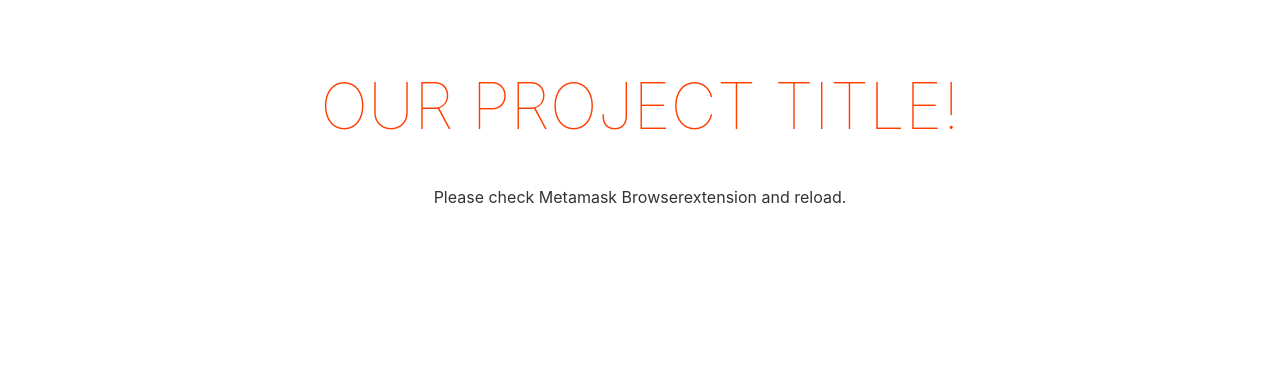
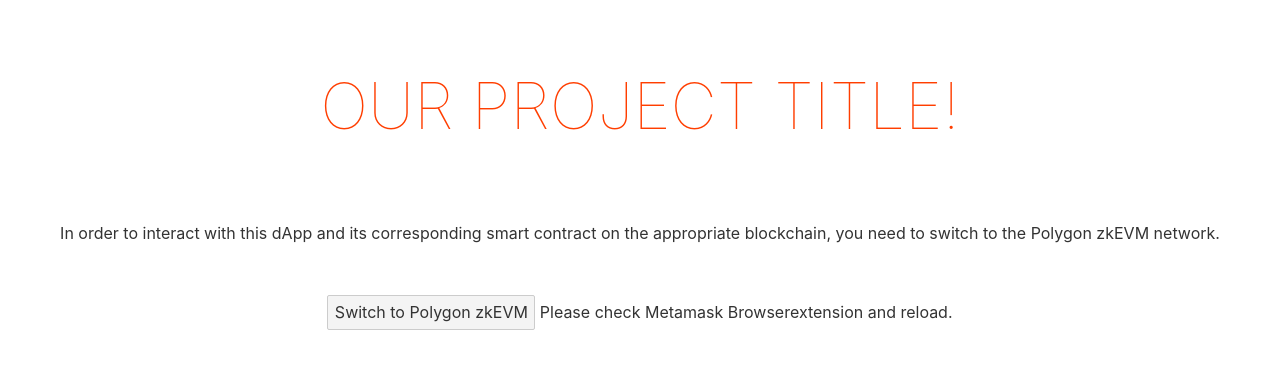
Before and after one commit to michael-spengler/free, a Svelte app in the folder frontend/: page / in a window 1280 px wide. Shown: the top 368 px of the page. Built offline with nearby package versions, Linux system fonts and the light colour scheme.

Commit message:
add switch to the appropriate blockchain

```diff
--- a/frontend/src/App.svelte
+++ b/frontend/src/App.svelte
@@ -2,6 +2,9 @@
 	import Metamask from "./Metamask.svelte";
 
 	export let projectTitle;
+	export let targetChainId;
+	export let targetChainName;
+	export let smartContractAddressOnChain;
 
 	let publicWalletAddressOfVisitor;
 	let connectedToChainId;
@@ -15,7 +18,11 @@
 <main>
 	<h1>{projectTitle}!</h1>
 
-	<Metamask on:walletConnected={handleWalletConnected} />
+	<Metamask
+	targetChainId={targetChainId}
+	targetChainName={targetChainName}
+	smartContractAddressOnChain={smartContractAddressOnChain}
+	on:walletConnected={handleWalletConnected} />
 
 	{#if publicWalletAddressOfVisitor != undefined}
 		<p><br /></p>
--- a/frontend/src/Metamask.svelte
+++ b/frontend/src/Metamask.svelte
@@ -1,6 +1,9 @@
 <script>
     import { onMount } from "svelte";
     import { createEventDispatcher } from "svelte";
+
+    export let targetChainId;
+    export let targetChainName;
 
     let connectedWallet;
     let chainId;
@@ -10,9 +13,9 @@
 
     onMount(async () => {
         try {
-            prepareDAPPContext()
-        } catch(error) {
-            alert(error.message)
+            prepareDAPPContext();
+        } catch (error) {
+            alert(error.message);
         }
     });
 
@@ -22,7 +25,6 @@
                 "You need a browserwallet like https://metamask.io to interact with this dApp."
             );
         } else {
-            console.log("You are ready to rock");
             accounts = await window.ethereum.request({
                 method: "eth_requestAccounts",
             });
@@ -31,6 +33,7 @@
             chainId = await window.ethereum.request({
                 method: "eth_chainId",
             });
+
             dispatch("walletConnected", {
                 publicWalletAddress: connectedWallet,
                 chainId: chainId,
@@ -38,9 +41,27 @@
 
             window.ethereum.on("chainChanged", handleChainChanged);
             function handleChainChanged(chainId) {
-                alert(`the chain has been changed to ${chainId}. So I reload.`)
+                alert(`the chain has been changed to ${chainId}. So I reload.`);
                 window.location.reload();
             }
         }
     }
+
+    async function switchToAppropriateNetwork() {
+        await window.ethereum.request({
+            method: "wallet_switchEthereumChain",
+            params: [{ chainId: Web3.utils.toHex(1101) }],
+        });
+    }
 </script>
+
+{#if targetChainId != chainId}
+    <p><br /></p>
+    In order to interact with this dApp and its corresponding smart contract on the
+    appropriate blockchain, you need to switch to the {targetChainName} network.
+
+    <p><br /></p>
+    <button on:click={switchToAppropriateNetwork}
+        >Switch to {targetChainName}</button
+    >
+{/if}
--- a/frontend/src/main.js
+++ b/frontend/src/main.js
@@ -3,7 +3,10 @@
 const app = new App({
 	target: document.body,
 	props: {
-		projectTitle: 'our project title'
+		projectTitle: 'our project title',
+		targetChainId: 1101,
+		targetChainName: "Polygon zkEVM",
+		smartContractAddress: 0x7309Ff3B8db9f39633EdD960CDB9E50414b2Fd53
 	}
 });
 
```
